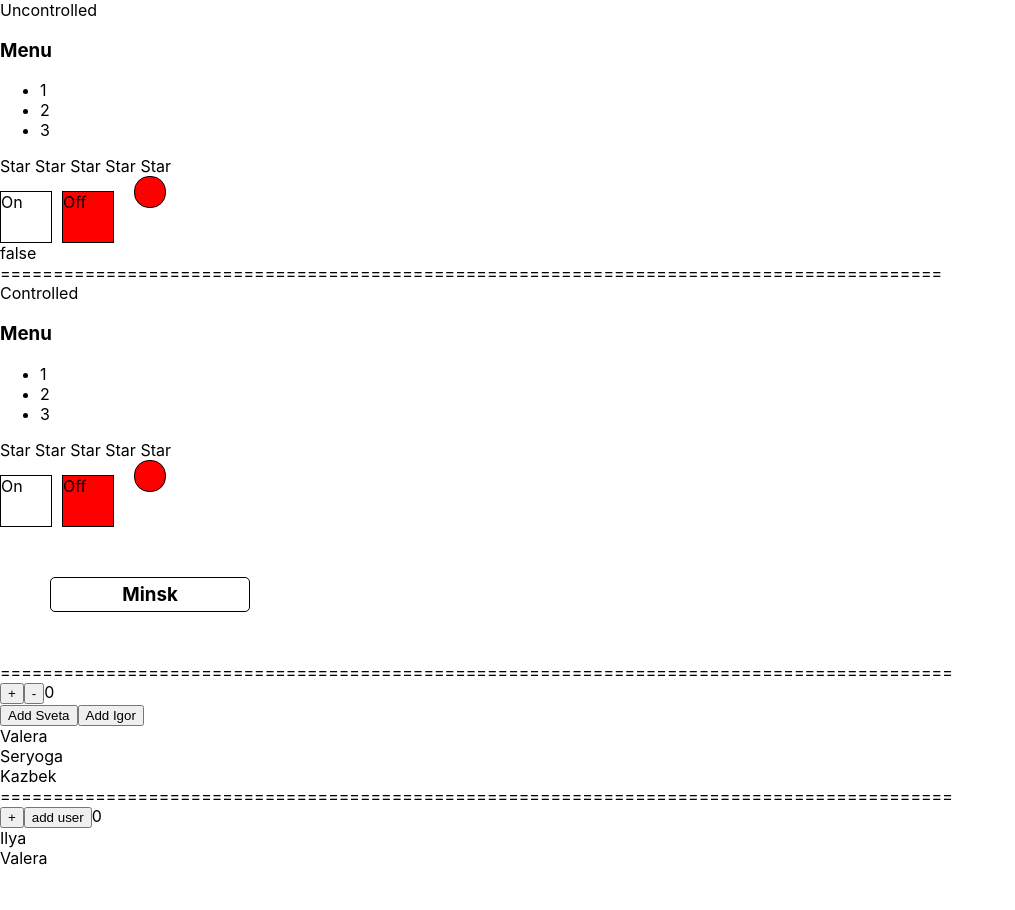
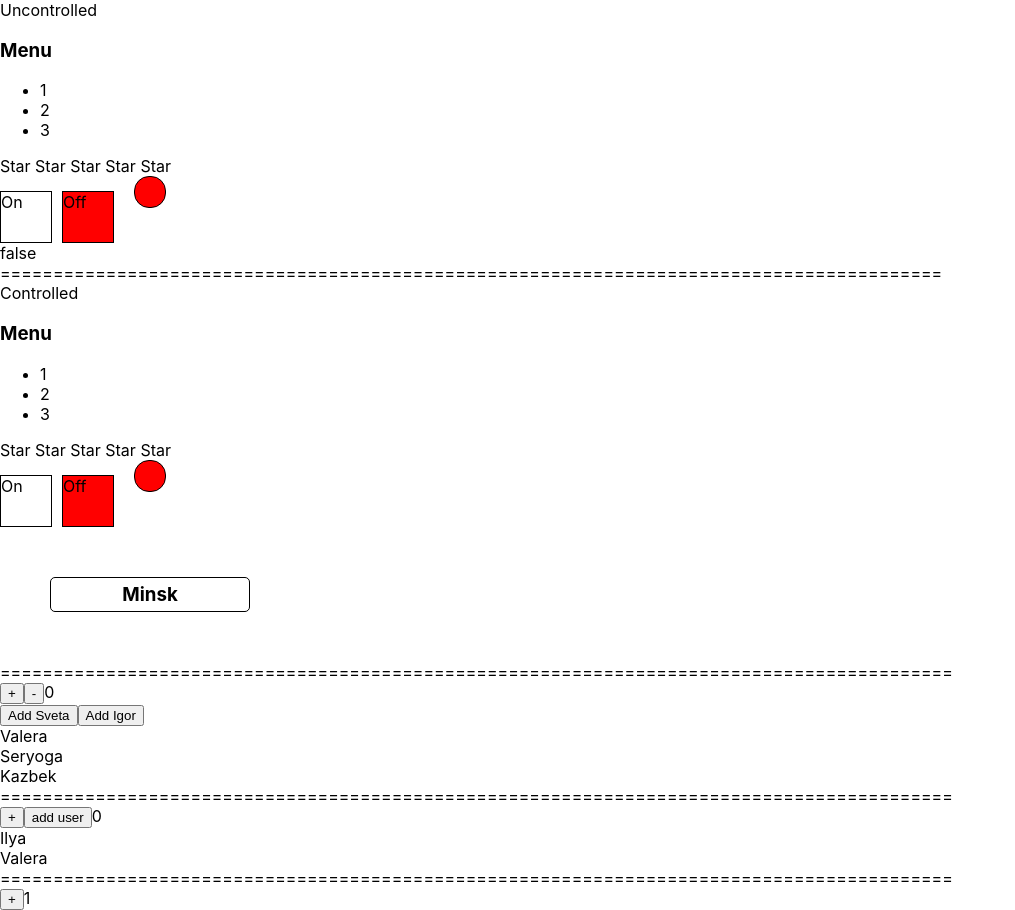
Before and after one commit to iForced/trainingStand, a React (Create React App) app: page / in a window 1280 px wide. Shown: the whole page, without its empty margins (0-1015 px from the left). Before the commit the page ends 868 px from the top, so only its background shows below. Built offline with nearby package versions, Linux system fonts and the light colour scheme.

Commit message:
make extended useState

```diff
--- a/src/App.tsx
+++ b/src/App.tsx
@@ -9,6 +9,7 @@ import {OnOff} from "./components/OnOff/OnOff";
 import {Select} from "./components/Select/Select";
 import {ReactMemoDemo} from "./components/ReactMemoDemo/ReactMemoDemo";
 import {UseMemoExample} from "./components/SelectUseMemo/CounterUseMemo";
+import {UseStateExtended} from "./components/useStateExtended/UseStateExtended";
 
 export type SelectItemType = {
     title: string
@@ -50,6 +51,8 @@ function App() {
             <ReactMemoDemo />
             <div>==========================================================================================</div>
             <UseMemoExample />
+            <div>==========================================================================================</div>
+            <UseStateExtended />
         </div>
     );
 }
--- a/src/components/SelectUseMemo/CounterUseMemo.tsx
+++ b/src/components/SelectUseMemo/CounterUseMemo.tsx
@@ -1,6 +1,4 @@
 import React, {useMemo, useState} from "react";
-
-
 
 export const Users = (props: {users: Array<string>}) => {
     console.log('Users rendered')
--- /dev/null
+++ b/src/components/useStateExtended/UseStateExtended.tsx
@@ -0,0 +1,22 @@
+import React, {useState} from "react";
+
+const difficultCounting = () => {
+    console.log('difficult')
+    //difficult counting
+    return 1
+}
+
+export const UseStateExtended =() => {
+    console.log('use state rendered')
+
+    const [counter, setCounter] = useState(difficultCounting)
+
+    const increment = (value: number) => value + 1
+
+    return (
+        <div>
+            <button onClick={() => setCounter(increment)}>+</button>
+            {counter}
+        </div>
+    )
+}
```
